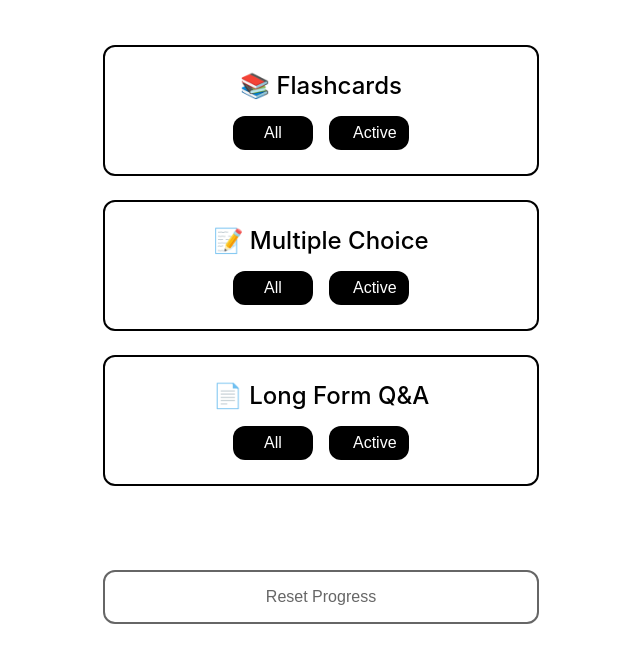
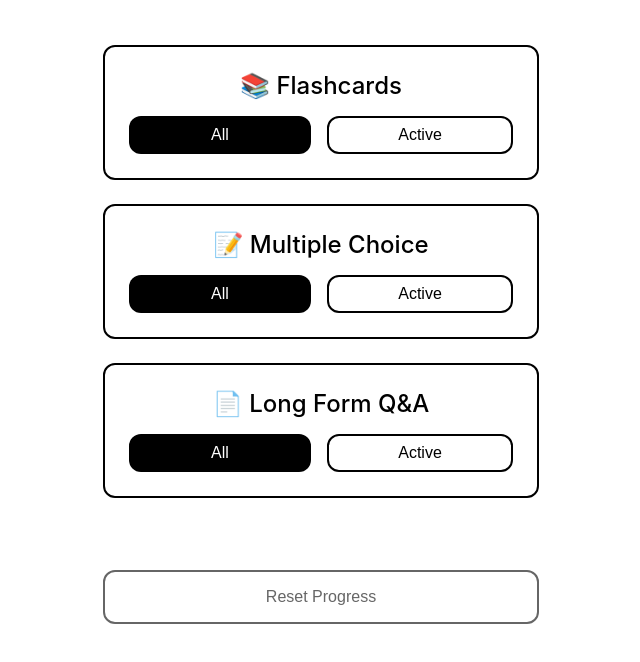
Before and after one commit to phivphan/studyguide, a website: page public/index.html in a window 1280 px wide. Shown: the part 64-726 px from the top of the page, without its empty margins (319-959 px from the left). Drawn offline with Linux system fonts and the light colour scheme.

Commit message:
Improve card buttons - add visual hierarchy and fix text centering

```diff
--- a/public/styles.css
+++ b/public/styles.css
@@ -145,8 +145,6 @@ p {
 }
 
 .study-card-btn {
-    background-color: var(--primary-color);
-    color: var(--secondary-color);
     border: none;
     padding: var(--spacing-xs) var(--spacing-md);
     font-size: var(--font-size-base);
@@ -155,11 +153,28 @@ p {
     cursor: pointer;
     transition: all 0.2s ease;
     flex: 1;
-    max-width: 80px;
+    text-align: center;
 }
 
-.study-card-btn:hover {
+.study-card-btn:first-child {
+    background-color: var(--primary-color);
+    color: var(--secondary-color);
+}
+
+.study-card-btn:last-child {
+    background-color: var(--background-primary);
+    color: var(--text-primary);
+    border: 2px solid var(--primary-color);
+}
+
+.study-card-btn:first-child:hover {
     background-color: var(--accent-color);
+    transform: scale(1.05);
+}
+
+.study-card-btn:last-child:hover {
+    background-color: var(--primary-color);
+    color: var(--secondary-color);
     transform: scale(1.05);
 }
 
```
